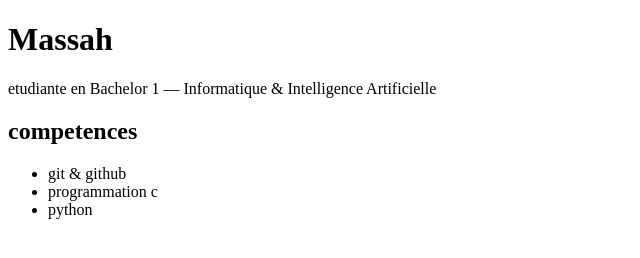
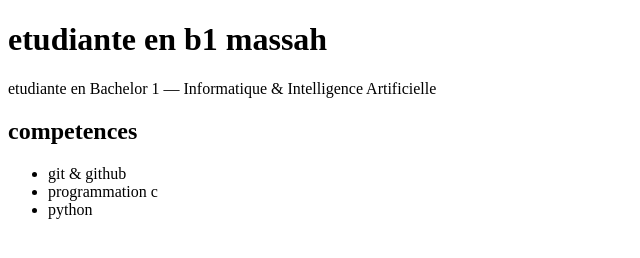
Before and after one commit to maeva582/bio-portfolio, a plain HTML site: page index.html in a window 1280 px wide. Shown: the whole page, without its empty margins (0-640 px from the left). Drawn offline with Linux system fonts and the light colour scheme.

Commit message:
modification du titre sur conflit-test

```diff
--- a/index.html
+++ b/index.html
@@ -5,7 +5,7 @@
   <title>Portfolio de Massah</title>
 </head>
 <body>
-  <h1>Massah</h1>
+  <h1>etudiante en b1 massah</h1>
   <p>etudiante en Bachelor 1 — Informatique & Intelligence Artificielle</p>
   <h2>competences</h2>
   <ul>
```
